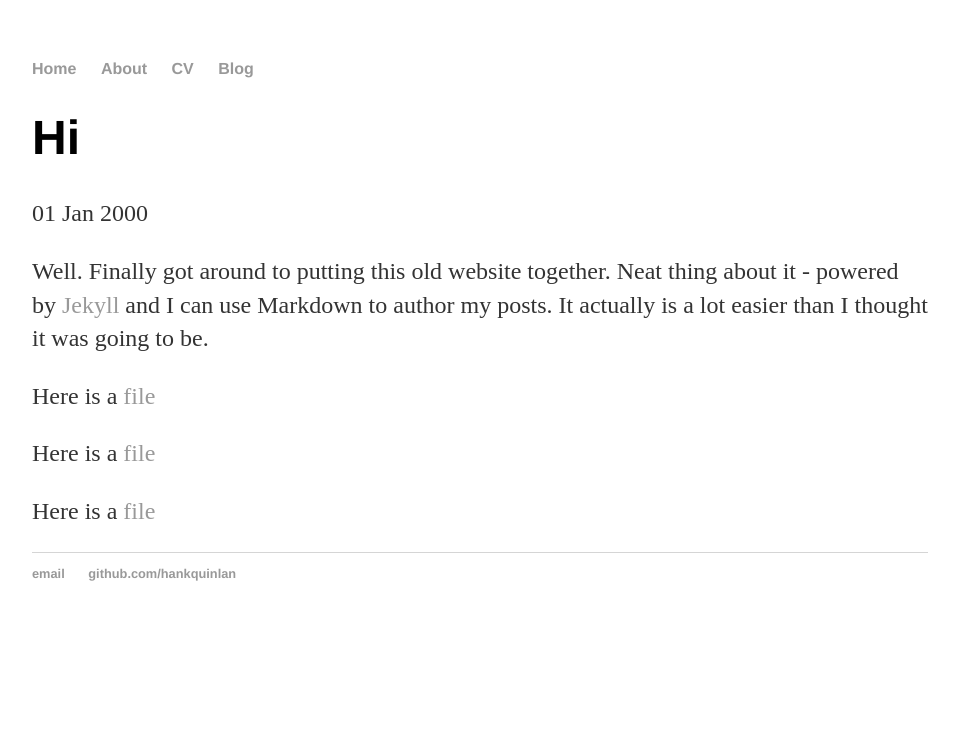
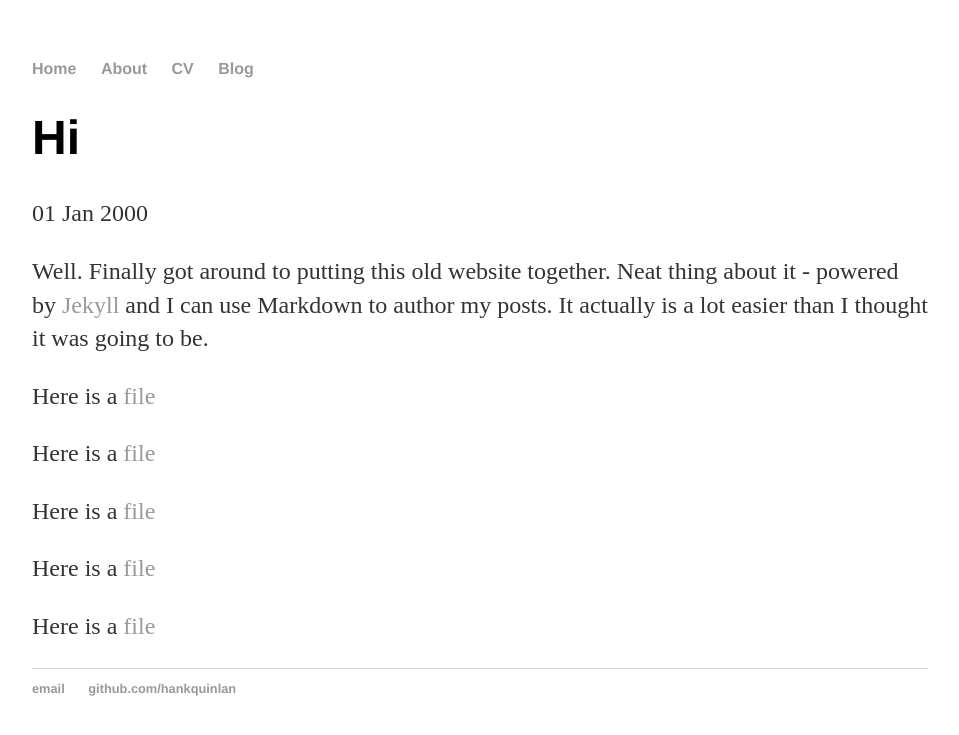
Before and after one commit to stanleyhartwell/stanleyhartwell.github.io, a Jekyll site: the page built from _posts/2000-01-01-hi.md, in a window 1280 px wide. Shown: the top 735 px of the page, without its empty margins (160-1119 px from the left). Built offline with Jekyll 4.4.1, drawn with Linux system fonts in a browser that asks for light colours.

Commit message:
Update 2000-01-01-hi.md

```diff
--- a/_posts/2000-01-01-hi.md
+++ b/_posts/2000-01-01-hi.md
@@ -11,3 +11,7 @@ Here is a [file]({{site.baseurl}}/a.pdf)
 Here is a [file]({{site.baseurl}}/_posts/ml-lecture03.pdf)
 
 Here is a [file](/ml-lecture03.pdf)
+
+Here is a [file]({{site.baseurl}}{{post.url}}/_posts/ml-lecture03.pdf)
+
+Here is a [file]({{post.url}}/_posts/ml-lecture03.pdf)
```
